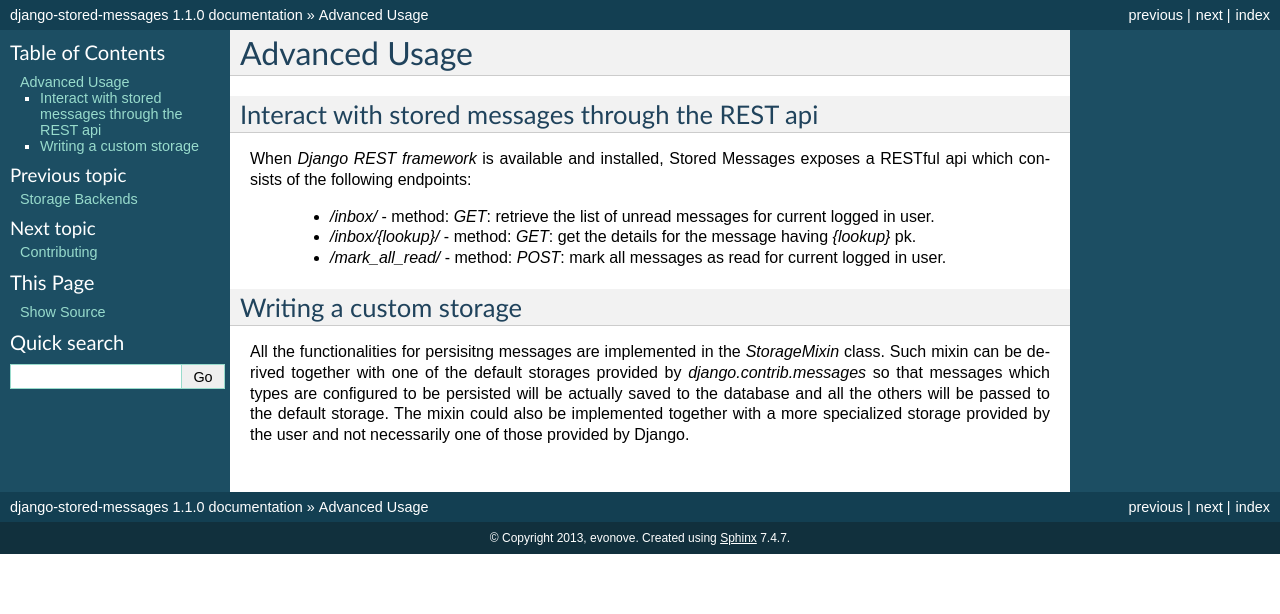
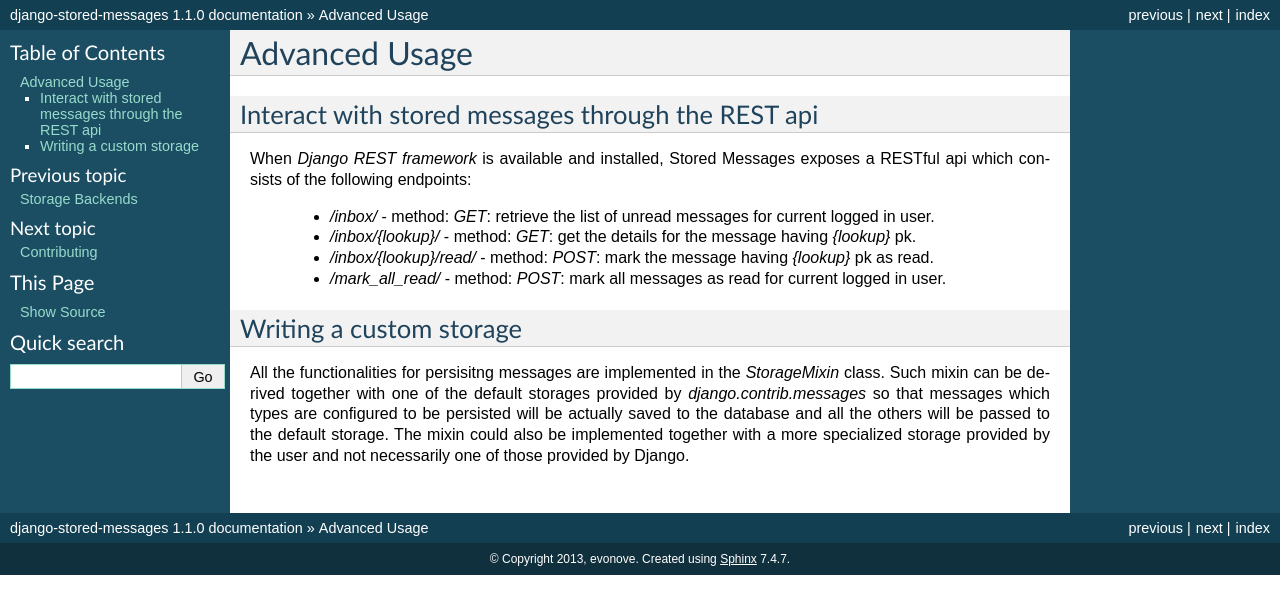
Before and after one commit to evonove/django-stored-messages, a Sphinx documentation site: the page built from docs/advanced_usage.rst, in a window 1280 px wide. Shown: the top 614 px of the page. Built offline with Sphinx 7.4.7, drawn with Linux system fonts in a browser that asks for light colours.

Commit message:
Document marking message as read via REST API
Added description of how to mark a message as read via the REST API

```diff
--- a/docs/advanced_usage.rst
+++ b/docs/advanced_usage.rst
@@ -9,6 +9,7 @@ which consists of the following endpoints:
 
  * `/inbox/` - method: `GET`: retrieve the list of unread messages for current logged in user.
  * `/inbox/{lookup}/` - method: `GET`: get the details for the message having `{lookup}` pk.
+ * `/inbox/{lookup}/read/` - method: `POST`: mark the message having `{lookup}` pk as read.
  * `/mark_all_read/` - method: `POST`: mark all messages as read for current logged in user.
 
 
```
